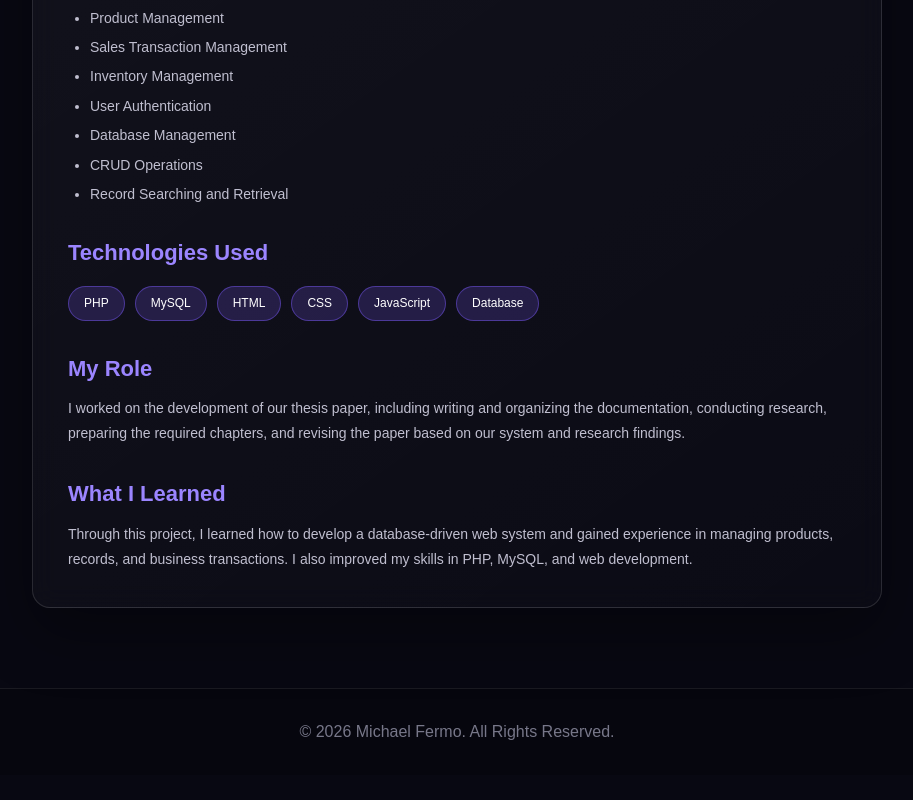
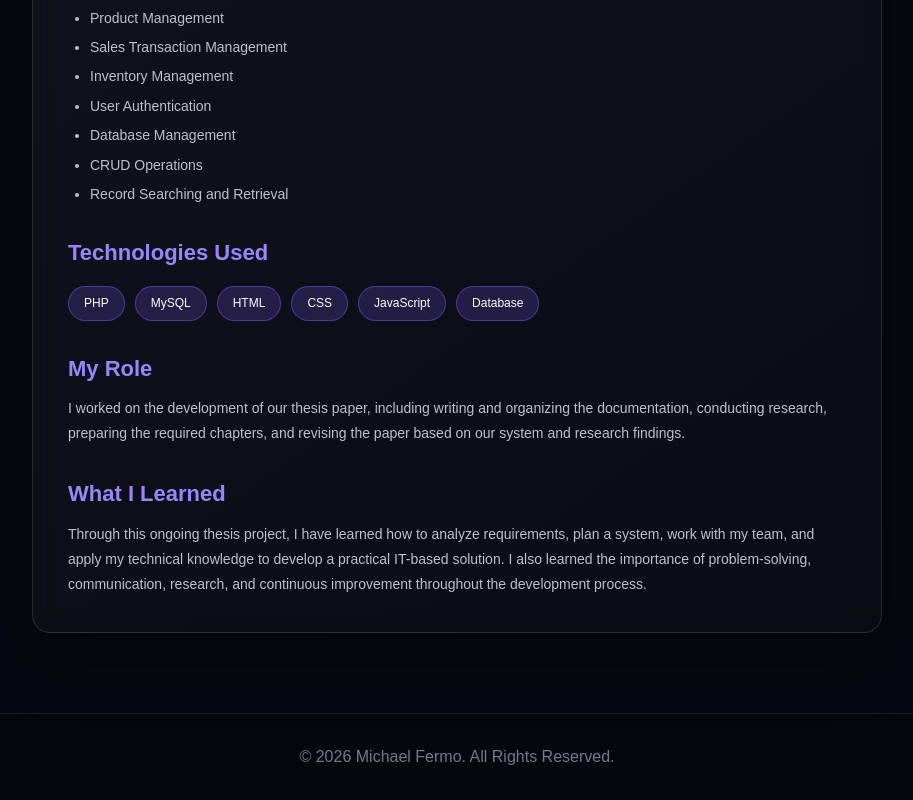
Before and after one commit to micoooww/michael-portfolio, a plain HTML site: page bdu.html in a window 1280 px wide. Shown: the part 1043-1843 px from the top of the page, without its empty margins (183-1096 px from the left). Before the commit the page ends 1818 px from the top, so only its background shows below. Drawn offline with Linux system fonts and the light colour scheme.

Commit message:
Update BDU thesis project

```diff
--- a/bdu.html
+++ b/bdu.html
@@ -108,10 +108,7 @@
             <h2>What I Learned</h2>
 
             <p>
-                Through this project, I learned how to develop a
-                database-driven web system and gained experience in
-                managing products, records, and business transactions.
-                I also improved my skills in PHP, MySQL, and web development.
+                Through this ongoing thesis project, I have learned how to analyze requirements, plan a system, work with my team, and apply my technical knowledge to develop a practical IT-based solution. I also learned the importance of problem-solving, communication, research, and continuous improvement throughout the development process.
             </p>
 
         </div>
```
